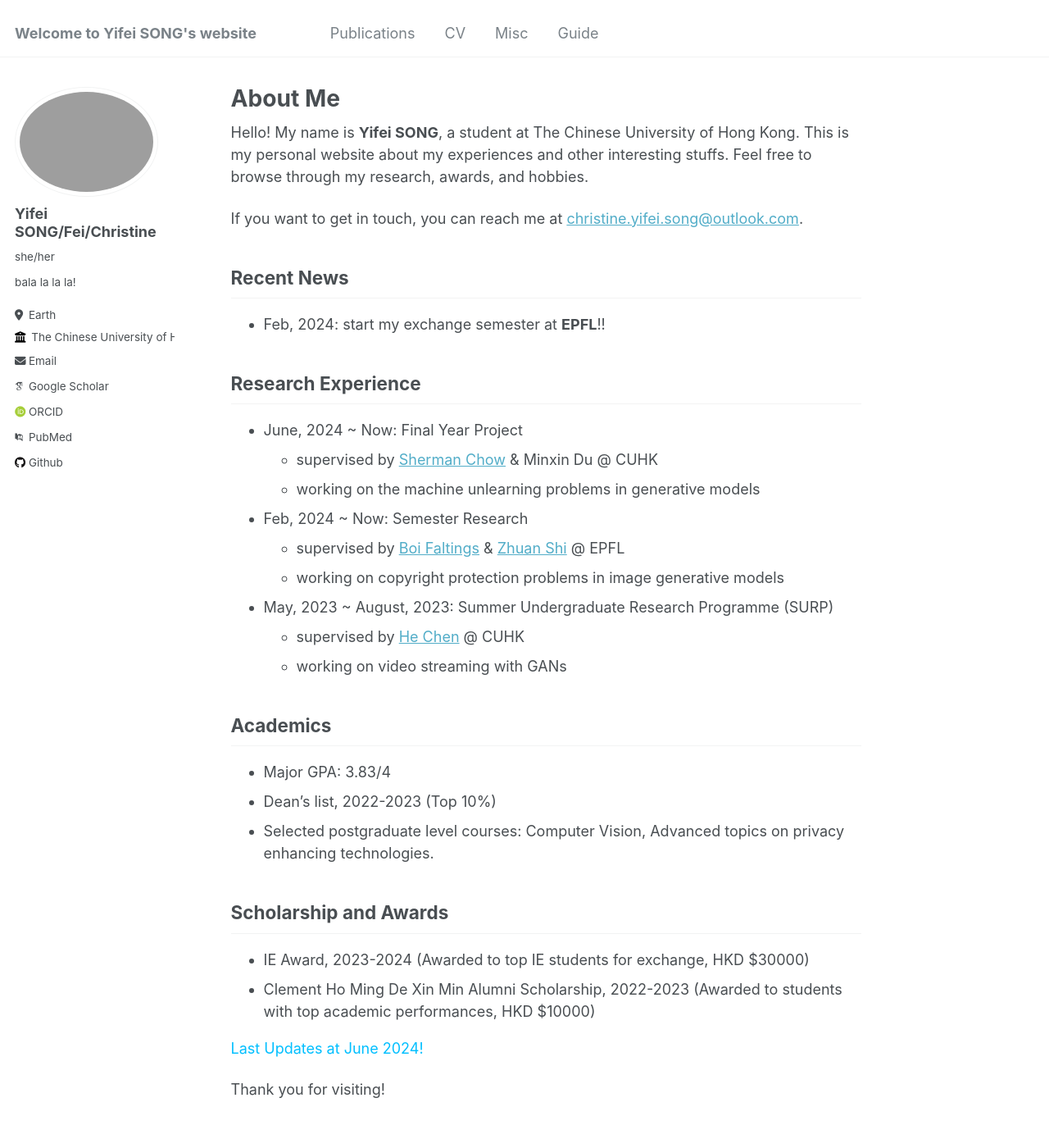
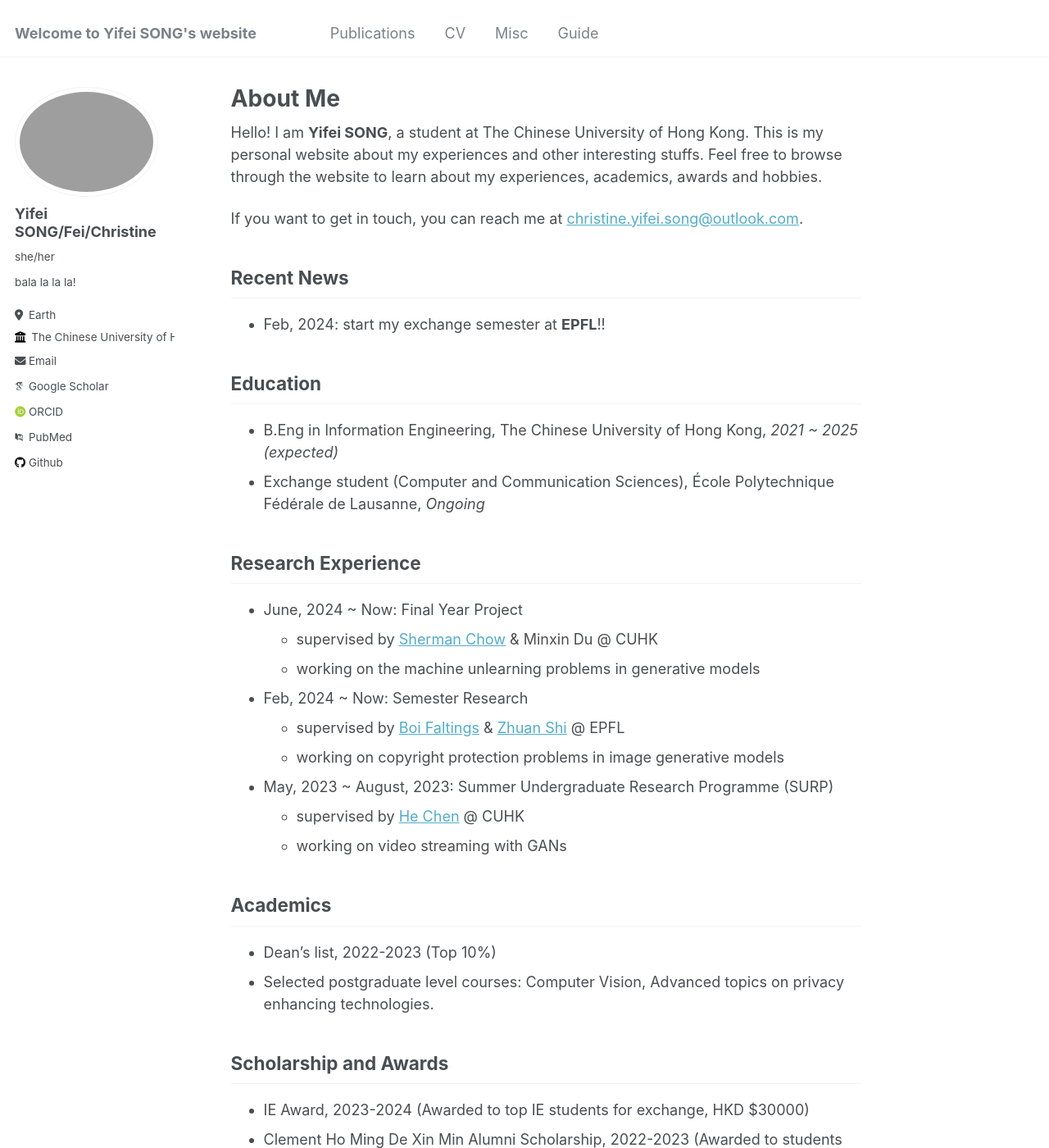
Before and after one commit to HiFei4869/HiFei4869.github.io, a Jekyll site: the page built from _pages/about.md, in a window 1280 px wide and 1400 px high. Shown: the whole window at 82% size. Built offline with Jekyll 4.4.1, drawn with Linux system fonts in a browser that asks for light colours; some web fonts are replaced.

Commit message:
Update about.md

```diff
--- a/_pages/about.md
+++ b/_pages/about.md
@@ -8,14 +8,17 @@ redirect_from:
 ---
 
 
-Hello! My name is **Yifei SONG**, a student at The Chinese University of Hong Kong. This is my personal website about my experiences and other interesting stuffs.
-Feel free to browse through my research, awards, and hobbies.
+Hello! I am **Yifei SONG**, a student at The Chinese University of Hong Kong. This is my personal website about my experiences and other interesting stuffs.
+Feel free to browse through the website to learn about my experiences, academics, awards and hobbies.
 
 If you want to get in touch, you can reach me at [christine.yifei.song@outlook.com](mailto:christine.yifei.song@outlook.com).
 
 ## Recent News
  - Feb, 2024: start my exchange semester at **EPFL**!!
 
+## Education
+ - B.Eng in Information Engineering, The Chinese University of Hong Kong, *2021 ~ 2025 (expected)*
+ - Exchange student (Computer and Communication Sciences), École Polytechnique Fédérale de Lausanne, *Ongoing*
 
 ## Research Experience
  - June, 2024 ~ Now: Final Year Project
@@ -30,7 +33,6 @@ If you want to get in touch, you can reach me at [christine.yifei.song@outlook.c
 
 
 ## Academics
- - Major GPA: 3.83/4
  - Dean's list, 2022-2023 (Top 10%)
  - Selected postgraduate level courses: Computer Vision, Advanced topics on privacy enhancing technologies.
 
```
